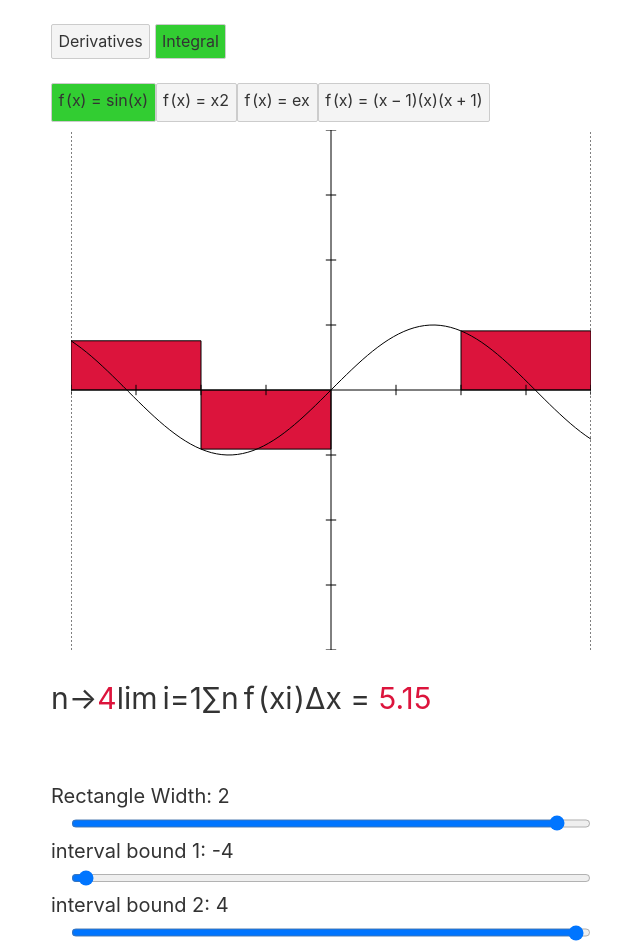
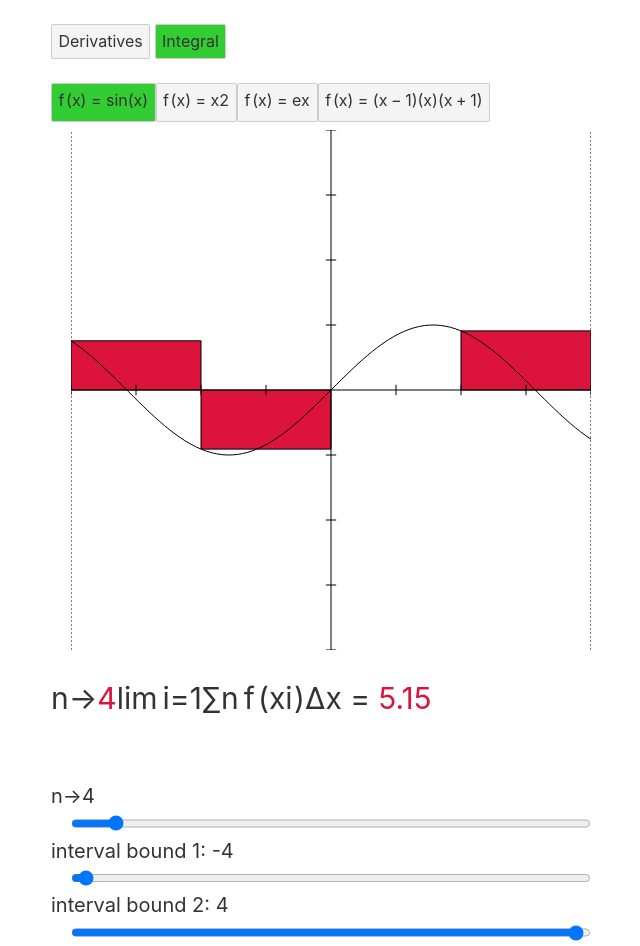
Before and after one commit to nchlsb/early-calc, a Svelte app: page / in a window 1280 px wide. Shown: the top 946 px of the page, without its empty margins (309-949 px from the left). Built offline with nearby package versions, Linux system fonts and the light colour scheme.

Commit message:
Updating integeral controls

```diff
--- a/src/App.svelte
+++ b/src/App.svelte
@@ -312,13 +312,13 @@
 		<label use:tooltip data-title="the number you input into the function you chose" for="deltaX">x: {x.toFixed(2)}</label>
 		<input id="x" type="range" step="0.01" min={xMinBound} max={xMaxBound} bind:value={x} on:input={renderDerivativeDefinition}>
 	{:else}
-		<label for="RectangleWidthValue">Rectangle Width: {(rectangleWidth > 0.01) ? rectangleWidth : 'Limit as Δx -> 0' }</label>
-		<input id="RectangleWidthValue" type="range" min="0.01" step="0.01" max={Math.log(xMaxBound - xMinBound).toFixed(2)}  bind:value={rectangleWidth} on:input={renderIntegralDefinition}>
+		<label id="NumberRectangles" for="RectangleWidthValue">n→{numberRectangles}</label>
+		<input id="RectangleWidthValue" type="range" min="1" step="1" max="50"  bind:value={numberRectangles} on:input={renderIntegralDefinition}>
 
 		<label for="range1">interval bound 1: {integralBound1}</label>
-		<input class="bound-range1" type="range" min={xMinBound} max={xMaxBound} step=".01" bind:value={integralBound1}>
+		<input class="bound-range1" type="range" min={xMinBound} max={xMaxBound} step=".01" bind:value={integralBound1} on:input={renderIntegralDefinition}>
 		<label for="bound-range2">interval bound 2: {integralBound2}</label>
-		<input class="bound-range2" type="range" min={xMinBound} max={xMaxBound} step=".01" bind:value={integralBound2}>
+		<input class="bound-range2" type="range" min={xMinBound} max={xMaxBound} step=".01" bind:value={integralBound2} on:input={renderIntegralDefinition}>
 
 		<button class={rectangleStrategy === 'Left' ? 'highlighted' : ''}  on:click={_ => rectangleStrategy = 'Left'}>Left</button>
 		<button class={rectangleStrategy === 'Midpoint' ? 'highlighted' : ''}  on:click={_ => rectangleStrategy = 'Midpoint'}>Midpoint</button>
```
